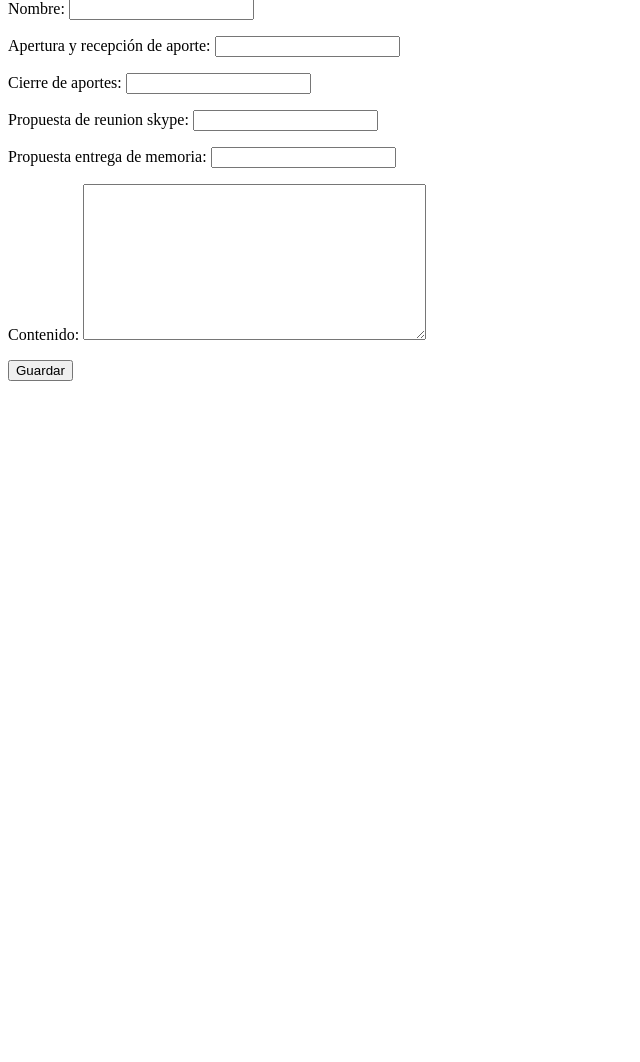
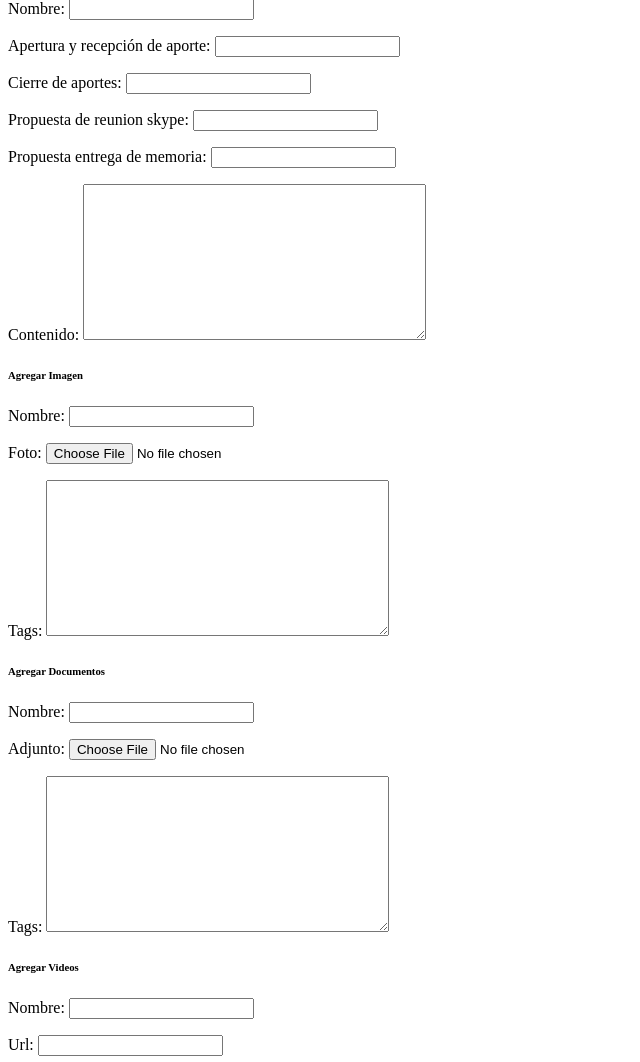
Before and after one commit to CARocha/cafod, a Django app: page /foros/crear/ in a window 1280 px wide. Shown: the part 329-1391 px from the top of the page, without its empty margins (0-640 px from the left). Before the commit the page ends 710 px from the top, so only its background shows below. Run offline with Django 3.2, Linux system fonts and the light colour scheme; the visitor is signed in with stand-in values (Sample User, id 1); parts of the project's set-up code (start-up, migrations or seed data) failed here and were passed over; grey boxes are pictures that could not be loaded.

Commit message:
agregando los inline a los foros

```diff
--- a/foros/forms.py
+++ b/foros/forms.py
@@ -16,3 +16,23 @@ class ComentarioForm(ModelForm):
     class Meta:
     	model = Comentarios
     	exclude = ('fecha','aporte','usuario')
+
+class ImagenForm(ModelForm):
+    class Meta:
+    	model = Imagen
+    	exclude = ('content_type', 'object_id', 'content_object',)
+
+class DocumentoForm(ModelForm):
+    class Meta:
+    	model = Documentos
+    	exclude = ('content_type', 'object_id', 'content_object',)
+
+class VideoForm(ModelForm):
+    class Meta:
+    	model = Videos
+    	exclude = ('content_type', 'object_id', 'content_object',)
+
+class AudioForm(ModelForm):
+    class Meta:
+    	model = Audios
+    	exclude = ('content_type', 'object_id', 'content_object',)
--- a/foros/models.py
+++ b/foros/models.py
@@ -22,11 +22,11 @@ class Imagen(models.Model):
     object_id = models.IntegerField(db_index=True)
     content_object = generic.GenericForeignKey('content_type', 'object_id')
 
-    nombre = models.CharField(max_length=200)
+    nombre = models.CharField(max_length=200, null=True, blank=True)
     foto = ImageWithThumbsField(upload_to=get_file_path,
                                    sizes=((350,250), (132,117)),
                                    null=True, blank=True)
-    tags = TagAutocompleteField(help_text='Separar elementos con "," ')
+    tags = TagAutocompleteField(help_text='Separar elementos con "," ', null=True, blank=True)
     fileDir = 'fotos/'
     class Meta:
     	verbose_name_plural = "Imagenes"
@@ -40,9 +40,9 @@ class Documentos(models.Model):
     object_id = models.IntegerField(db_index=True)
     content_object = generic.GenericForeignKey('content_type', 'object_id')
 
-    nombre = models.CharField(max_length=200)
+    nombre = models.CharField(max_length=200, null=True, blank=True)
     adjunto = models.FileField(upload_to=get_file_path, null=True, blank=True)
-    tags = TagAutocompleteField(help_text='Separar elementos con "," ')
+    tags = TagAutocompleteField(help_text='Separar elementos con "," ', null=True, blank=True)
 
     fileDir = 'documentos/'
 
@@ -58,9 +58,9 @@ class Videos(models.Model):
     object_id = models.IntegerField(db_index=True)
     content_object = generic.GenericForeignKey('content_type', 'object_id')
 
-    nombre = models.CharField(max_length=200)
-    url = models.URLField()
-    tags = TagAutocompleteField(help_text='Separar elementos con "," ')
+    nombre = models.CharField(max_length=200, null=True, blank=True)
+    url = models.URLField(null=True, blank=True)
+    tags = TagAutocompleteField(help_text='Separar elementos con "," ', null=True, blank=True)
 
     class Meta:
     	verbose_name_plural = "Videos"
@@ -74,9 +74,9 @@ class Audios(models.Model):
     object_id = models.IntegerField(db_index=True)
     content_object = generic.GenericForeignKey('content_type', 'object_id')
 
-    nombre = models.CharField(max_length=200)
+    nombre = models.CharField(max_length=200, null=True, blank=True)
     audio = models.FileField(upload_to=get_file_path, null=True, blank=True)
-    tags = TagAutocompleteField(help_text='Separar elementos con "," ')
+    tags = TagAutocompleteField(help_text='Separar elementos con "," ', null=True, blank=True)
 
     fileDir = 'audios/'
 
--- a/foros/views.py
+++ b/foros/views.py
@@ -63,14 +63,40 @@ def comentario_foro(request, aporte_id):
 def crear_foro(request):
     if request.method == 'POST':
         form = ForosForm(request.POST)
+        form2 = ImagenForm(request.POST, request.FILES)
+        form3 = DocumentoForm(request.POST, request.FILES)
+        form4 = VideoForm(request.POST)
+        form5 = AudioForm(request.POST, request.FILES)
+
         if form.is_valid():
             form_uncommited = form.save(commit=False)
             form_uncommited.contraparte = request.user
             form_uncommited.save()
+
+            form2_uncommitd = form2.save(commit=False)
+            form2_uncommitd.content_object = form_uncommited
+            form2_uncommitd.save()
+
+            form3_uncommitd = form3.save(commit=False)
+            form3_uncommitd.content_object = form_uncommited
+            form3_uncommitd.save()
+
+            form4_uncommitd = form4.save(commit=False)
+            form4_uncommitd.content_object = form_uncommited
+            form4_uncommitd.save()
+
+            form5_uncommitd = form5.save(commit=False)
+            form5_uncommitd.content_object = form_uncommited
+            form5_uncommitd.save()
+
             return HttpResponseRedirect('/foros')
 
     else:
         form = ForosForm()
+        form2 = ImagenForm()
+        form3 = DocumentoForm()
+        form4 = VideoForm()
+        form5 = AudioForm()
     return render_to_response('foros/crear_foro.html', RequestContext(request, locals()))
 
 @login_required
--- a/templates/foros/crear_foro.html
+++ b/templates/foros/crear_foro.html
@@ -1,8 +1,16 @@
 {% extends "base.html"%}
 
 {% block contenido%}
-    <form action="." method="post">{% csrf_token %}
+    <form enctype="multipart/form-data" action="." method="post">{% csrf_token %}
         {{form.as_p}}
+        <h6>Agregar Imagen</h6>
+        {{form2.as_p}}
+        <h6>Agregar Documentos</h6>
+        {{form3.as_p}}
+        <h6>Agregar Videos</h6>
+        {{form4.as_p}}
+        <h6>Agregar Sonido</h6>
+        {{form5.as_p}}
         <input id="boton-preguntar" type="submit" value="Guardar">
     </form>
 {% endblock%}
```
Also changed, not shown: contrapartes/models.py (+6 -1 lines), foros/admin.py (+5 -2 lines).
